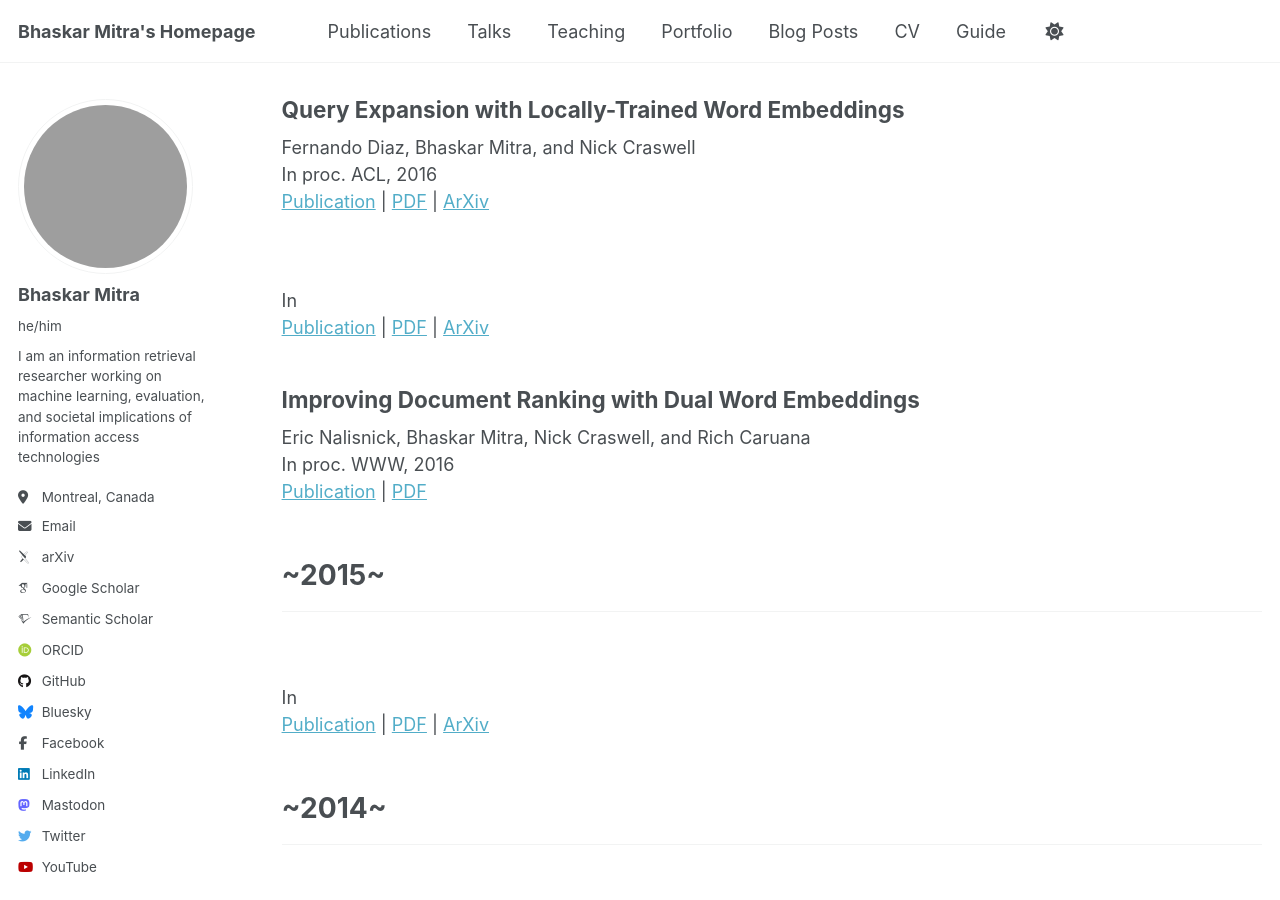
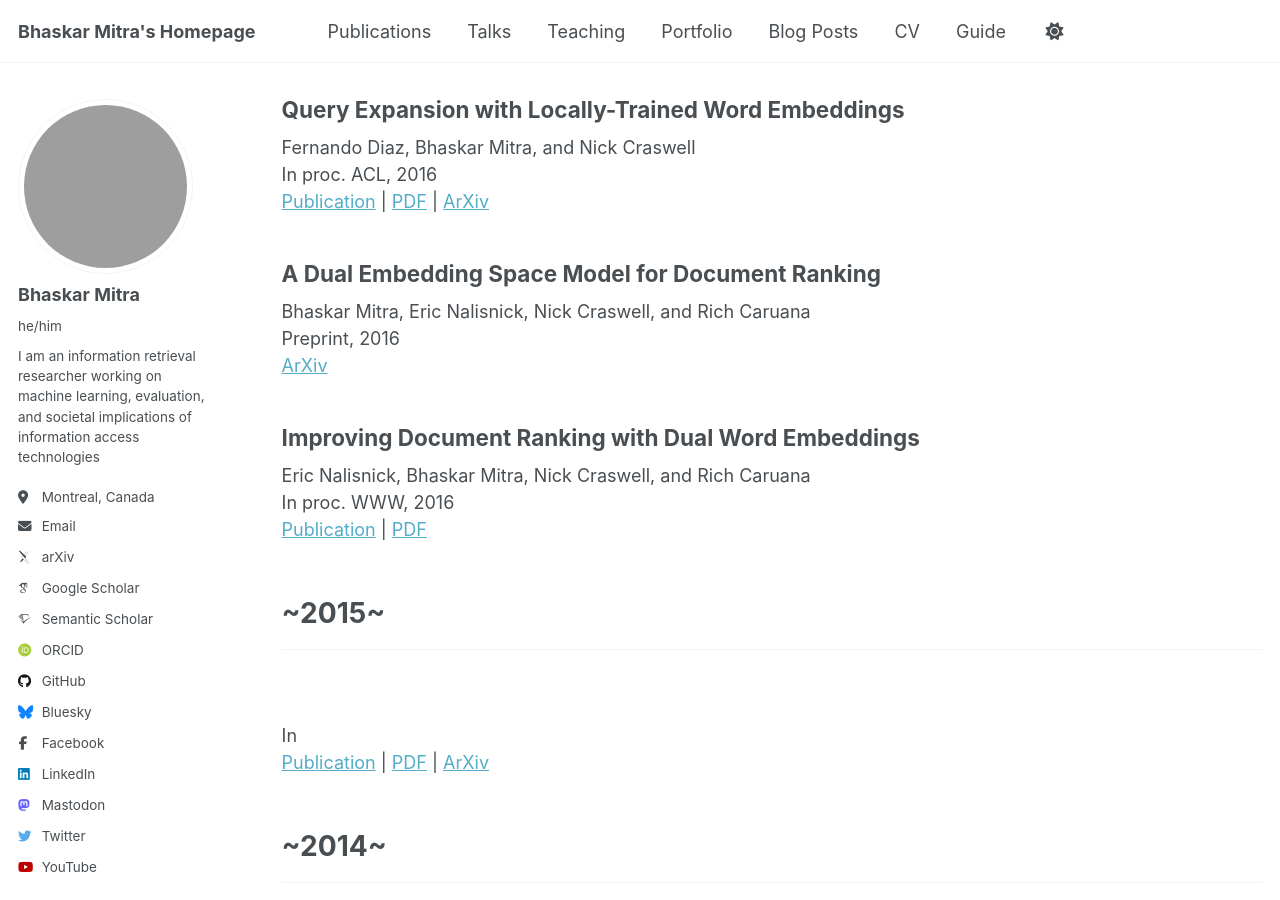
Before and after one commit to bhaskar-mitra/bhaskar-mitra.github.io, a Jekyll site: the page built from _pages/publications.html, in a window 1280 px wide and 900 px high, scrolled down 17050 px. Built offline with Jekyll 4.4.1, drawn with Linux system fonts in a browser that asks for light colours; some web fonts are replaced; grey boxes are pictures that could not be loaded.

Commit message:
Update publications.html

```diff
--- a/_pages/publications.html
+++ b/_pages/publications.html
@@ -623,10 +623,10 @@ author_profile: true
     <a href="https://aclanthology.org/P16-1035/">Publication</a> | <a href="../files/P16-1035.pdf">PDF</a> | <a href="https://arxiv.org/abs/1605.07891">ArXiv</a>
   </article>
   <article class="archive__item" itemscope itemtype="http://schema.org/CreativeWork">
-    <h2></h2>
-    <br/>
-    In <br/>
-    <a href="">Publication</a> | <a href="../files/">PDF</a> | <a href="">ArXiv</a>
+    <h2>A Dual Embedding Space Model for Document Ranking</h2>
+    Bhaskar Mitra, Eric Nalisnick, Nick Craswell, and Rich Caruana<br/>
+    Preprint, 2016<br/>
+    <a href="https://arxiv.org/abs/1602.01137">ArXiv</a>
   </article>
   <article class="archive__item" itemscope itemtype="http://schema.org/CreativeWork">
     <h2>Improving Document Ranking with Dual Word Embeddings</h2>
```
